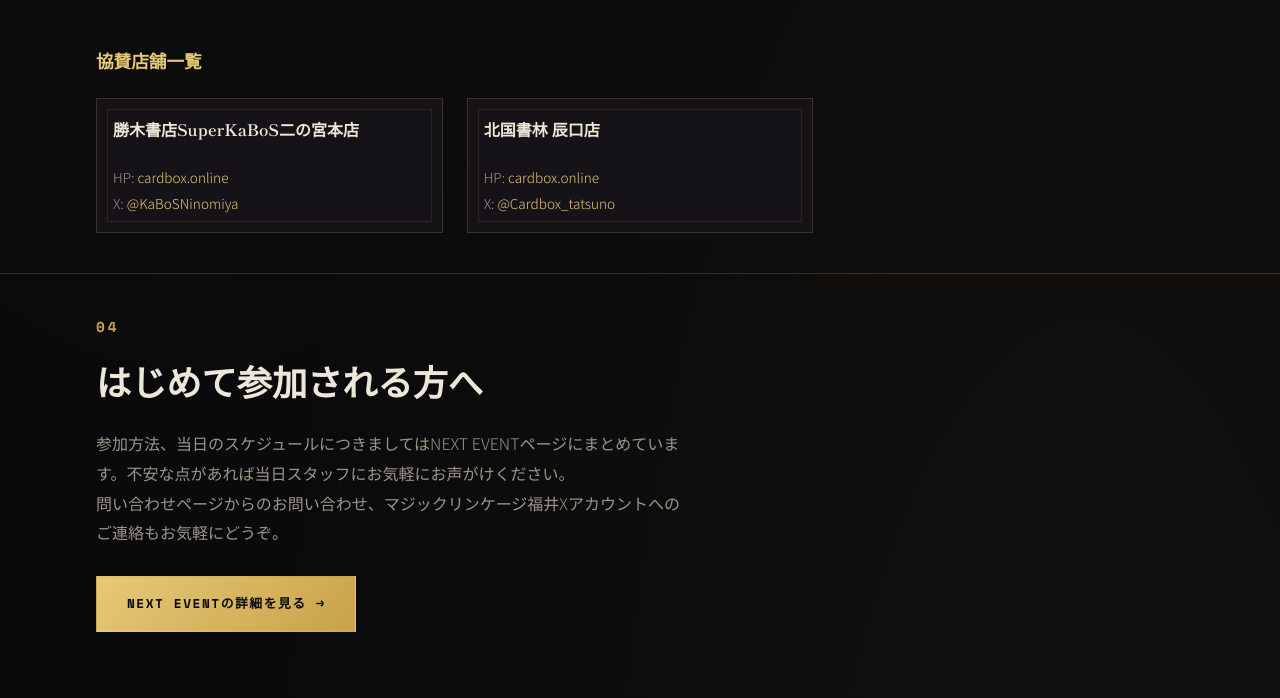
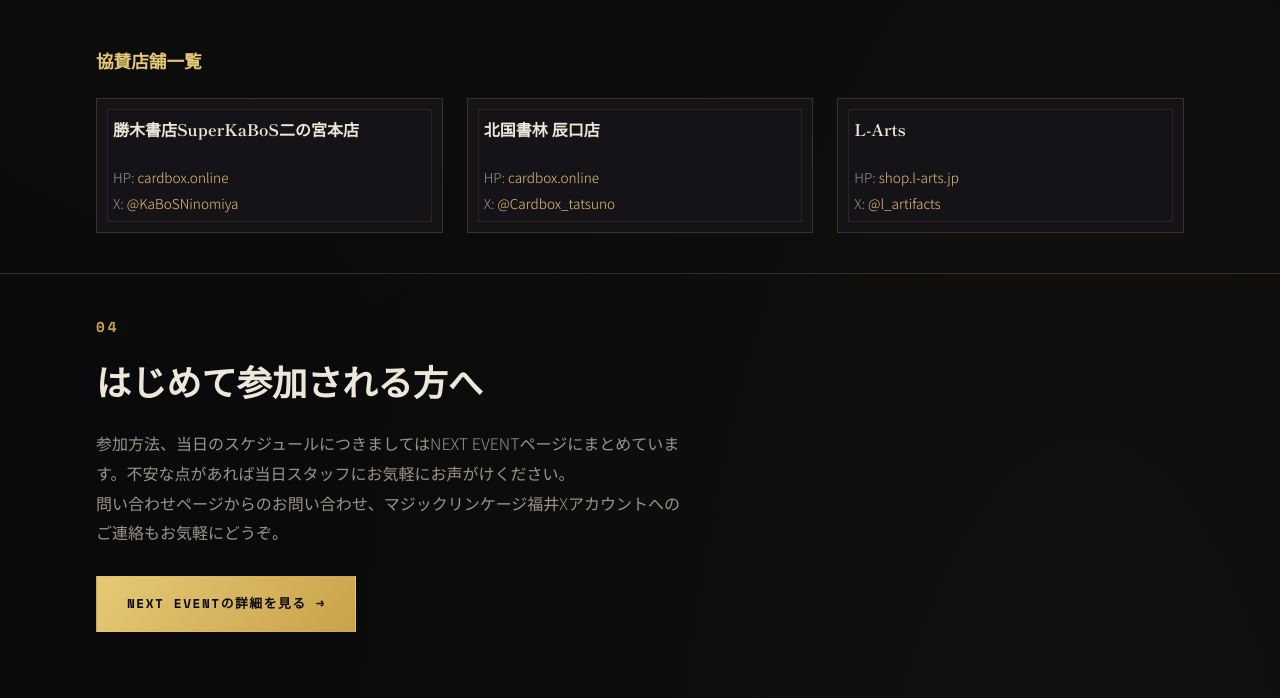
Before and after one commit to MagicLinkageFukui/HP1, a plain HTML site: page about.html in a window 1280 px wide. Shown: the part 2028-2726 px from the top of the page. Drawn offline with nearby package versions, Linux system fonts and the light colour scheme.

Commit message:
Add files via upload

```diff
--- a/about.html
+++ b/about.html
@@ -701,6 +701,13 @@
           X: <a href="https://x.com/Cardbox_tatsuno" target="_blank" rel="noopener" style="color:var(--gold-bright);">@Cardbox_tatsuno</a>
         </p>
       </div>
+      <div class="card">
+        <h4 style="font-family:var(--font-display);margin-top:0;">L-Arts</h4>
+        <p style="color:var(--ink-dim);font-size:0.85rem;margin-bottom:0;">
+          HP: <a href="https://shop.l-arts.jp" target="_blank" rel="noopener" style="color:var(--gold-bright);">shop.l-arts.jp</a><br>
+          X: <a href="https://x.com/l_artifacts" target="_blank" rel="noopener" style="color:var(--gold-bright);">@l_artifacts</a>
+        </p>
+      </div>
     </div>
   </div>
 </section>
```
